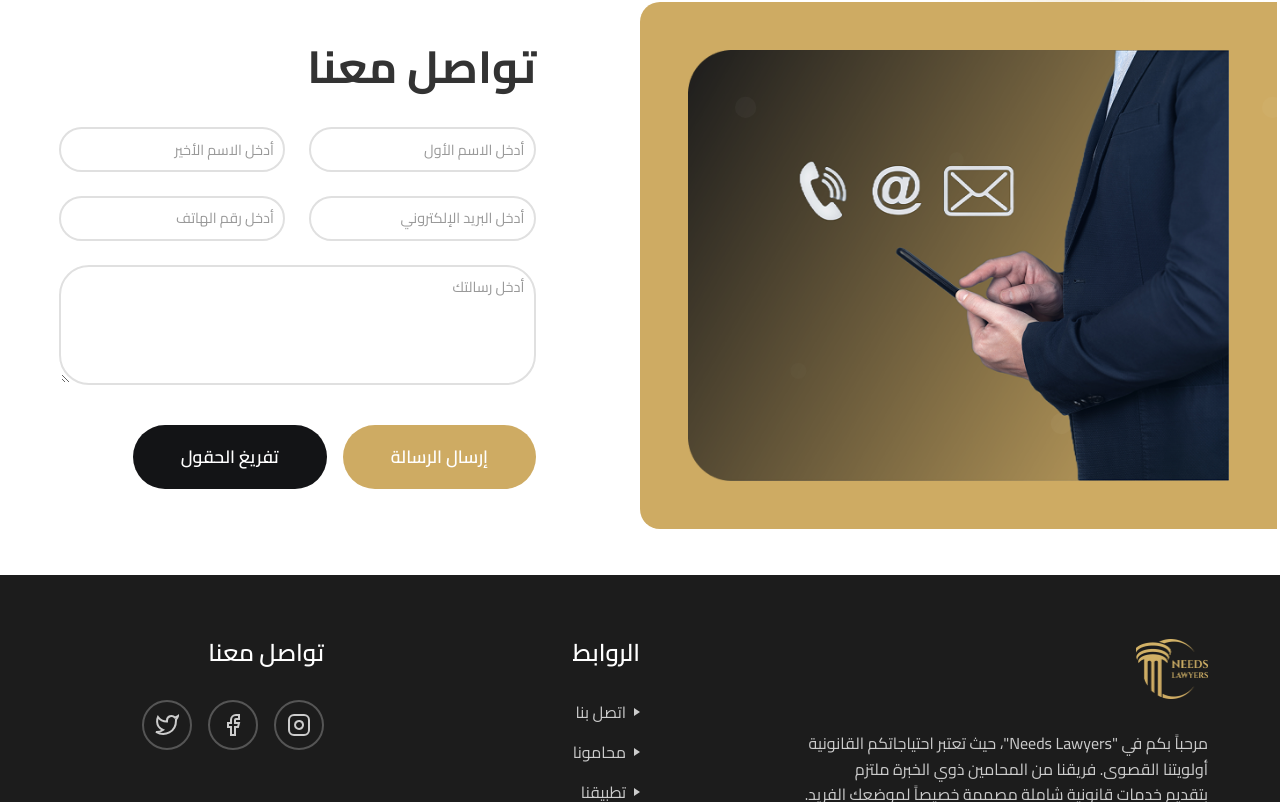
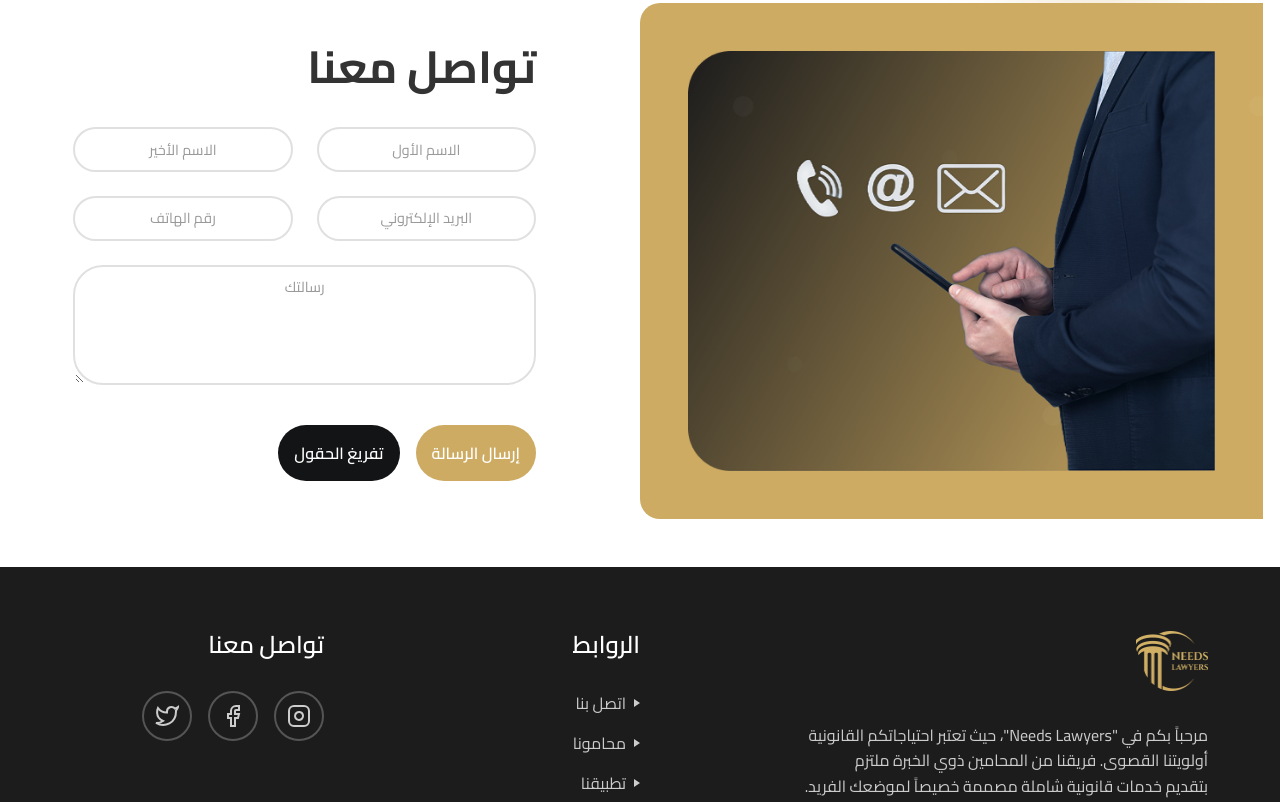
Before and after one commit to HarrixK/NeedsLawyersWebsite, an Angular app: page / in a window 1280 px wide. Shown: the part 3798-4600 px from the top of the page. Built offline with nearby package versions, Linux system fonts and the light colour scheme.

Commit message:
feat: remove extra padding

```diff
--- a/src/app/components/contact-us/contact-us.css
+++ b/src/app/components/contact-us/contact-us.css
@@ -57,7 +57,7 @@
   font-size: 1rem;
   color: #333;
   transition: border-color 0.3s ease, box-shadow 0.3s ease;
-  text-align: right;
+  text-align: center;
 }
 
 .form-control:focus {
@@ -154,7 +154,7 @@ textarea.form-control {
   }
 
   .container-custom {
-    padding: 0 1.5rem;
+    padding: 6rem 0rem 0rem 1rem;
   }
 
   .card-body {
@@ -171,7 +171,7 @@ textarea.form-control {
 
   .btn-primary,
   .btn-secondary {
-    padding: 0.9rem 2rem;
+    padding: 0.9rem 1rem;
   }
 }
 
@@ -182,7 +182,7 @@ textarea.form-control {
   }
 
   .container-custom {
-    padding: 0 1rem;
+    padding: 4rem 0rem 0rem 1rem;
   }
 
   .d-flex {
@@ -352,11 +352,29 @@ textarea.form-control {
 
   .btn-primary,
   .btn-secondary {
-    padding: 1.2rem 3rem;
-    font-size: 1.1rem;
+    padding: 1rem;
+    font-size: 1rem;
   }
 
   .contact-image-section {
     padding: 3rem;
   }
 }
+.form-group.has-validation {
+  position: relative;
+}
+
+.form-group.has-validation .validation-icon {
+  position: absolute;
+  left: 0.75rem;
+  top: 50%;
+  transform: translateY(-50%);
+  color: #dc3545;
+  font-size: 1rem;
+  pointer-events: none;
+}
+
+[dir="rtl"] .form-group.has-validation .validation-icon {
+  left: auto;
+  right: 0.75rem;
+}
--- a/src/app/components/contact-us/contact-us.html
+++ b/src/app/components/contact-us/contact-us.html
@@ -3,18 +3,18 @@
     <div class="card border-0" dir="rtl">
       <div class="card-body">
         <h2 class="text-end">تواصل معنا</h2>
-        <form class="contact-form" action="#" method="post" [formGroup]="contactForm">
+        <form class="contact-form" [formGroup]="contactForm" (ngSubmit)="onSubmit()" novalidate>
           <div class="form-row">
             <div class="form-group">
               <input type="text" id="firstName" formControlName="firstName" class="form-control"
-                [class.is-invalid]="isFieldInvalid('firstName')" placeholder="أدخل الاسم الأول">
+                [class.is-invalid]="isFieldInvalid('firstName')" placeholder="الاسم الأول">
               <div class="invalid-feedback" *ngIf="isFieldInvalid('firstName')">
                 {{ getErrorMessage('firstName') }}
               </div>
             </div>
             <div class="form-group">
               <input type="text" id="lastName" formControlName="lastName" class="form-control"
-                [class.is-invalid]="isFieldInvalid('lastName')" placeholder="أدخل الاسم الأخير">
+                [class.is-invalid]="isFieldInvalid('lastName')" placeholder="الاسم الأخير">
               <div class="invalid-feedback" *ngIf="isFieldInvalid('lastName')">
                 {{ getErrorMessage('lastName') }}
               </div>
@@ -23,14 +23,14 @@
           <div class="form-row">
             <div class="form-group">
               <input type="email" id="email" formControlName="email" class="form-control"
-                [class.is-invalid]="isFieldInvalid('email')" placeholder="أدخل البريد الإلكتروني">
+                [class.is-invalid]="isFieldInvalid('email')" placeholder="البريد الإلكتروني">
               <div class="invalid-feedback" *ngIf="isFieldInvalid('email')">
                 {{ getErrorMessage('email') }}
               </div>
             </div>
             <div class="form-group">
               <input type="tel" id="phone" formControlName="phone" class="form-control"
-                [class.is-invalid]="isFieldInvalid('phone')" placeholder="أدخل رقم الهاتف">
+                [class.is-invalid]="isFieldInvalid('phone')" placeholder="رقم الهاتف">
               <div class="invalid-feedback" *ngIf="isFieldInvalid('phone')">
                 {{ getErrorMessage('phone') }}
               </div>
@@ -38,18 +38,16 @@
           </div>
           <div class="form-group full-width">
             <textarea id="message" formControlName="message" class="form-control"
-              [class.is-invalid]="isFieldInvalid('message')" placeholder="أدخل رسالتك" rows="4"></textarea>
+              [class.is-invalid]="isFieldInvalid('message')" placeholder="رسالتك" rows="4"></textarea>
             <div class="invalid-feedback" *ngIf="isFieldInvalid('message')">
               {{ getErrorMessage('message') }}
             </div>
           </div>
           <div class="form-actions">
-<button
-    type="submit"
-    class="btn btn-primary"
-    [disabled]="contactForm.invalid && submitted">
-    إرسال الرسالة
-  </button>            <button type="button" class="btn-secondary">تفريغ الحقول</button>
+            <button type="submit" class="btn btn-primary" [disabled]="contactForm.invalid && submitted">
+              إرسال الرسالة
+            </button>
+            <button type="button" class="btn-secondary" (click)="clearForm()">تفريغ الحقول</button>
           </div>
         </form>
       </div>
--- a/src/app/components/features/features.css
+++ b/src/app/components/features/features.css
@@ -181,7 +181,10 @@
   }
 
   .features-header h2 {
-    font-size: 2rem;
+    font-size: 1.5rem;
+  }
+  .section-badge{
+    font-size: 1.5rem;
   }
 
   .features-content {
@@ -235,12 +238,12 @@
   }
 
   .features-header h2 {
-    font-size: 1.8rem;
+    font-size: 1.2rem;
   }
 
   .section-badge {
     padding: 0.4rem 1rem;
-    font-size: 1.8rem;
+    font-size: 1rem;
   }
 
   .features-content {
@@ -269,7 +272,7 @@
 /* Extra Small Mobile */
 @media (max-width: 480px) {
   .features-header h2 {
-    font-size: 1.6rem;
+    font-size: 1.2rem;
   }
 
   .feature-item {
--- a/src/app/components/reviews/reviews.css
+++ b/src/app/components/reviews/reviews.css
@@ -328,11 +328,11 @@
 /* Extra Small Mobile */
 @media (max-width: 480px) {
   .reviews-header h2 {
-    font-size: 1.6rem;
+    font-size: 1.2rem;
   }
 
   .section-badge {
-    font-size: 1.6rem;
+    font-size: 1.2rem;
   }
 
   .review-card {
```
